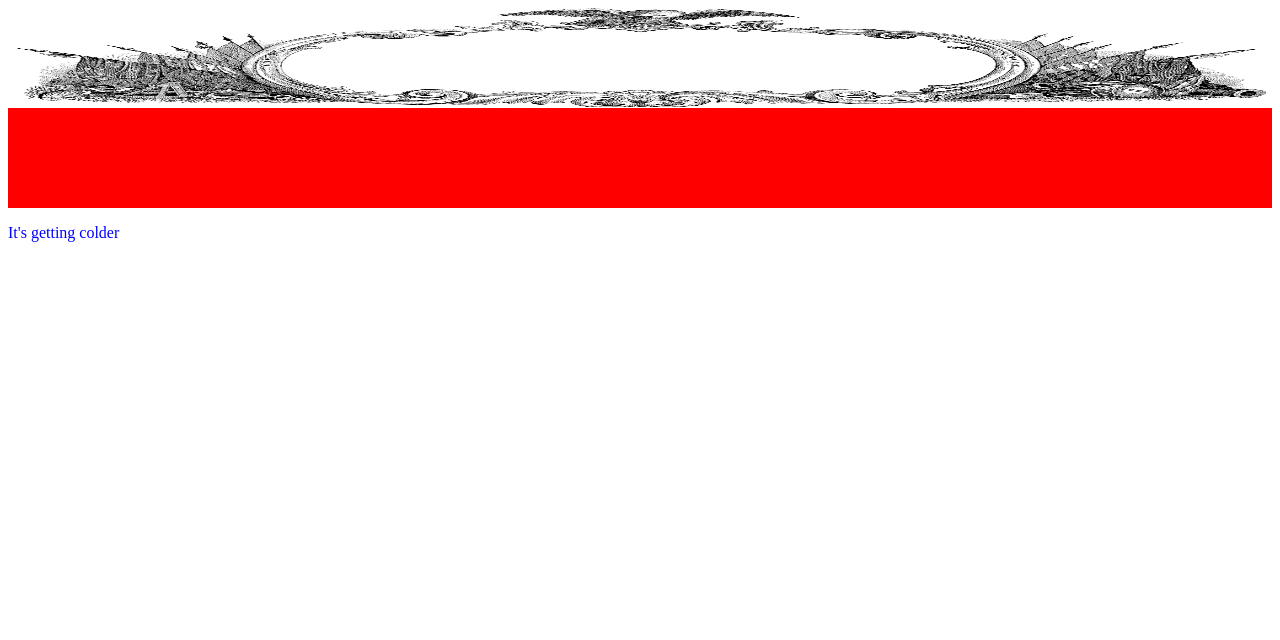
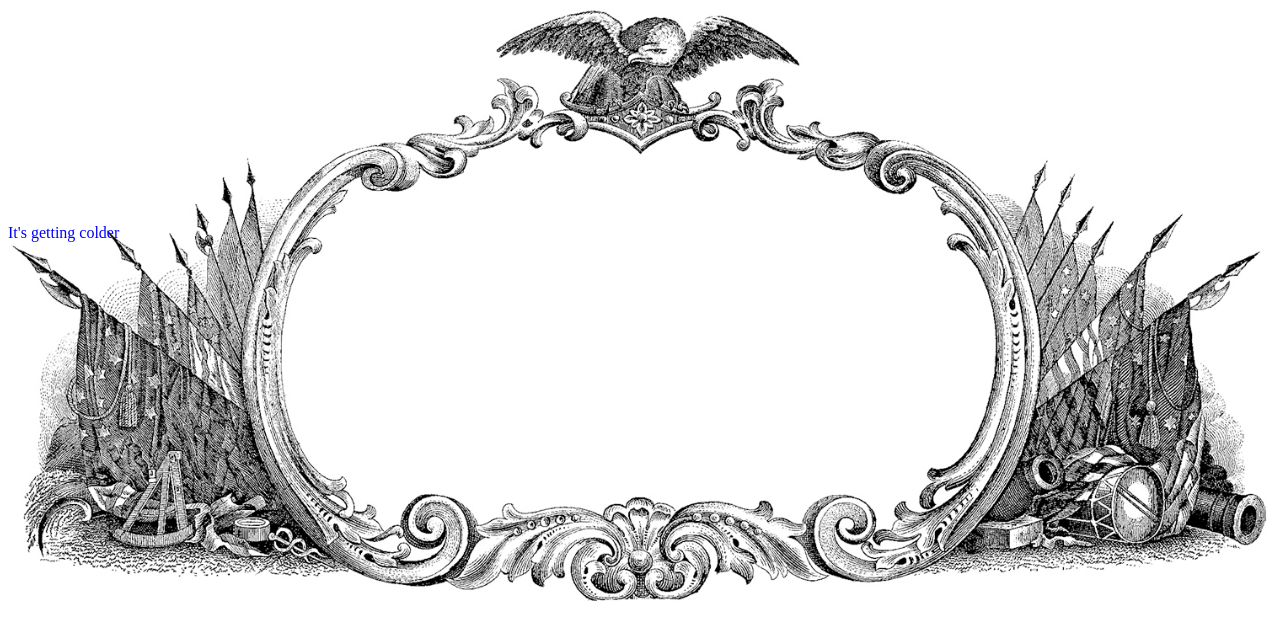
Before and after one commit to demidude93/demidude93.github.io, a PHP site: page /welcome/index.html in a window 1280 px wide. Shown: the top 640 px of the page. Run offline with PHP 8.4, Linux system fonts and the light colour scheme.

Commit message:
omit max height

```diff
--- a/welcome/welcome.css
+++ b/welcome/welcome.css
@@ -10,5 +10,4 @@ p {
 
 .header_image{
 	width:100%;
-	max-height:100px;
 }
```
